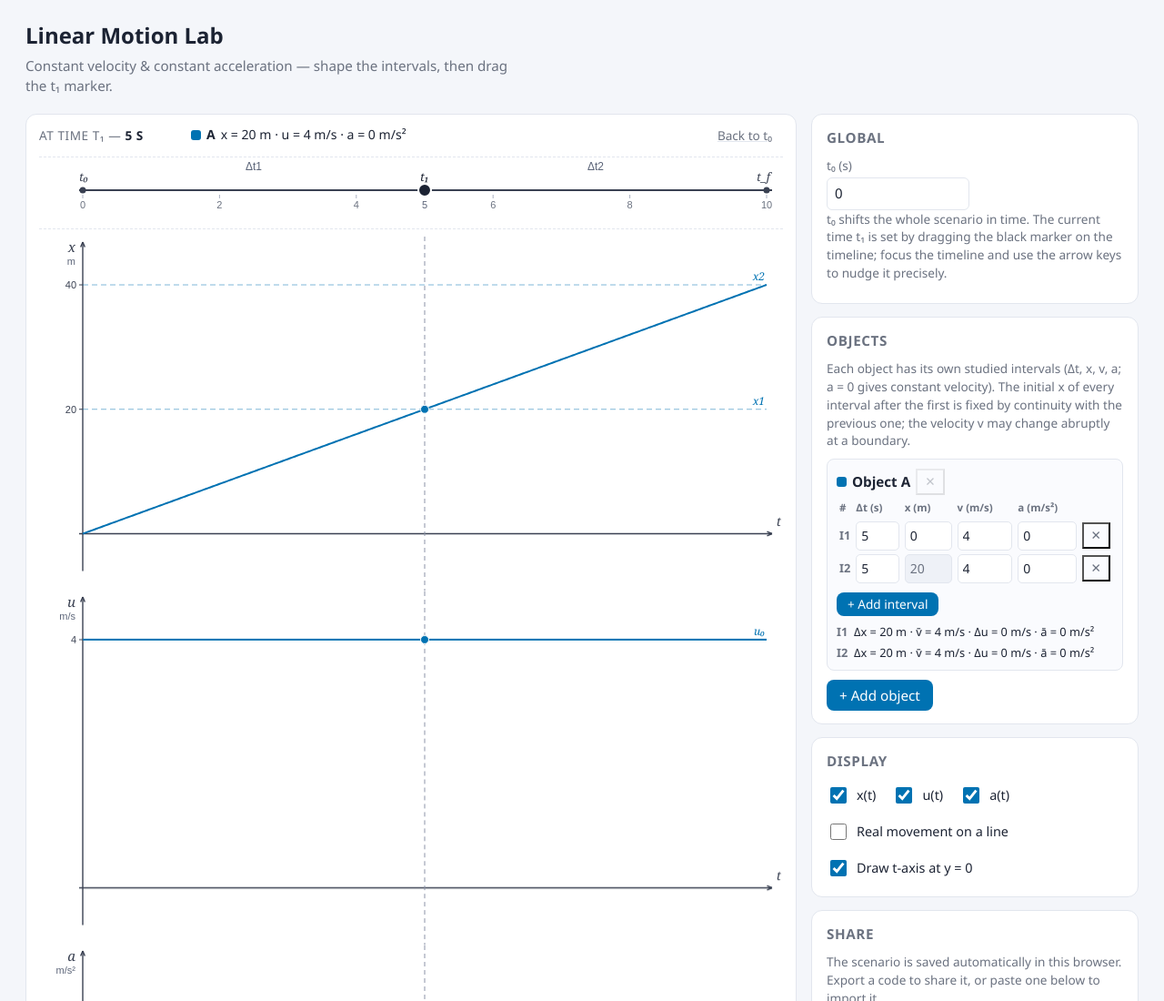
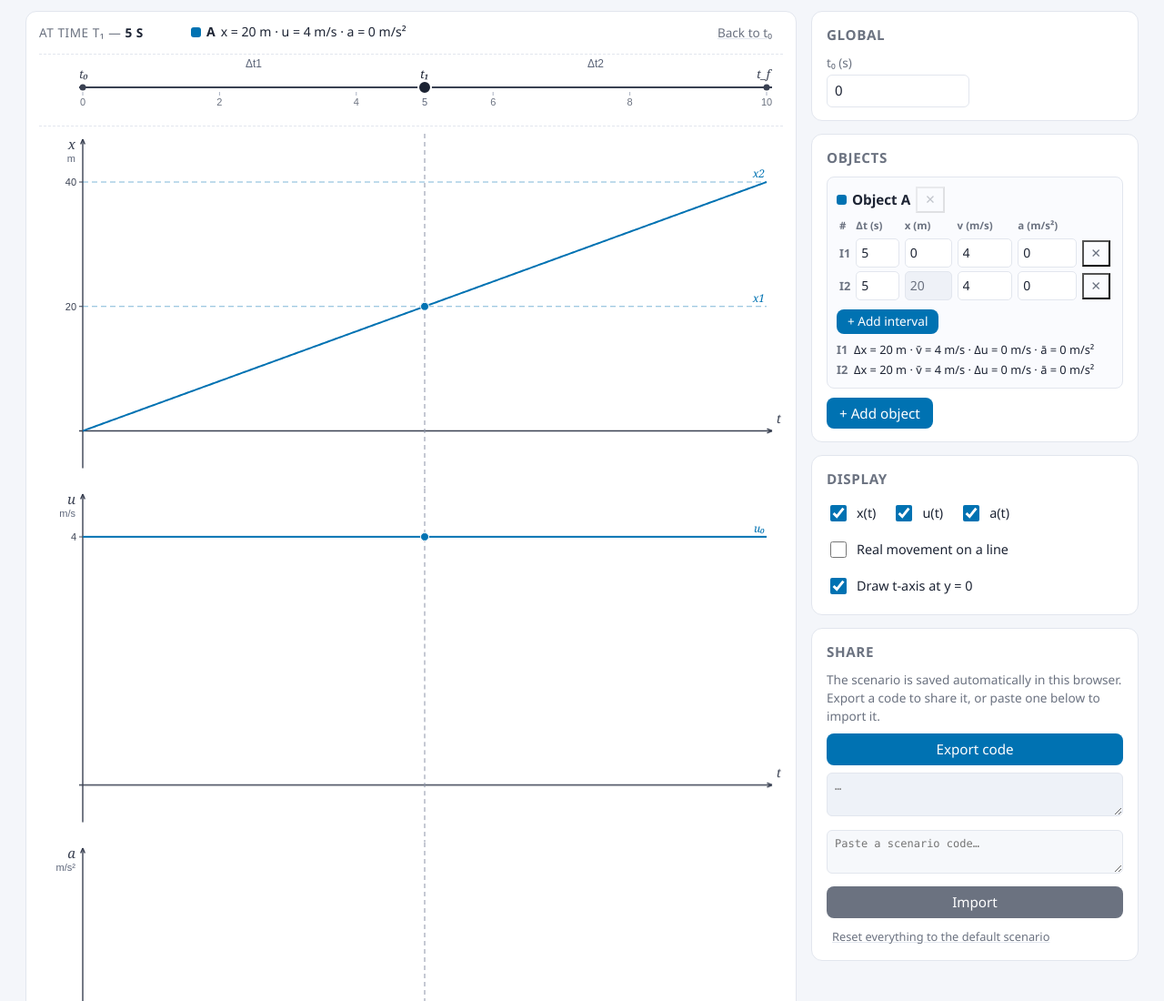
Before and after one commit to Lia-mon/hs_phy_notes, a plain HTML site: page index.html in a window 1280 px wide. Shown: the top 1100 px of the page at 91% size. Drawn offline with Linux system fonts and the light colour scheme.

Commit message:
Drop the page header and the Global/Objects explanatory notes

```diff
--- a/index.html
+++ b/index.html
@@ -11,11 +11,6 @@
   <link rel="stylesheet" href="style.css" />
 </head>
 <body>
-  <header>
-    <h1>Linear Motion Lab</h1>
-    <p class="subtitle">Constant velocity &amp; constant acceleration — shape the intervals, then drag the t₁ marker.</p>
-  </header>
-
   <main>
     <!-- Left column: plots and track -->
     <div class="left-col">
@@ -53,12 +48,10 @@
             <input id="in-t0" type="text" value="0" inputmode="decimal" autocomplete="off" spellcheck="false" />
           </label>
         </div>
-        <p class="note">t₀ shifts the whole scenario in time. The current time t₁ is set by dragging the black marker on the timeline; focus the timeline and use the arrow keys to nudge it precisely.</p>
       </div>
 
       <div class="card">
         <h2>Objects</h2>
-        <p class="note">Each object has its own studied intervals (Δt, x, v, a; a = 0 gives constant velocity). The initial x of every interval after the first is fixed by continuity with the previous one; the velocity v may change abruptly at a boundary.</p>
         <div id="objects-container"></div>
         <button id="btn-add-object" class="btn btn-primary">+ Add object</button>
       </div>
```
